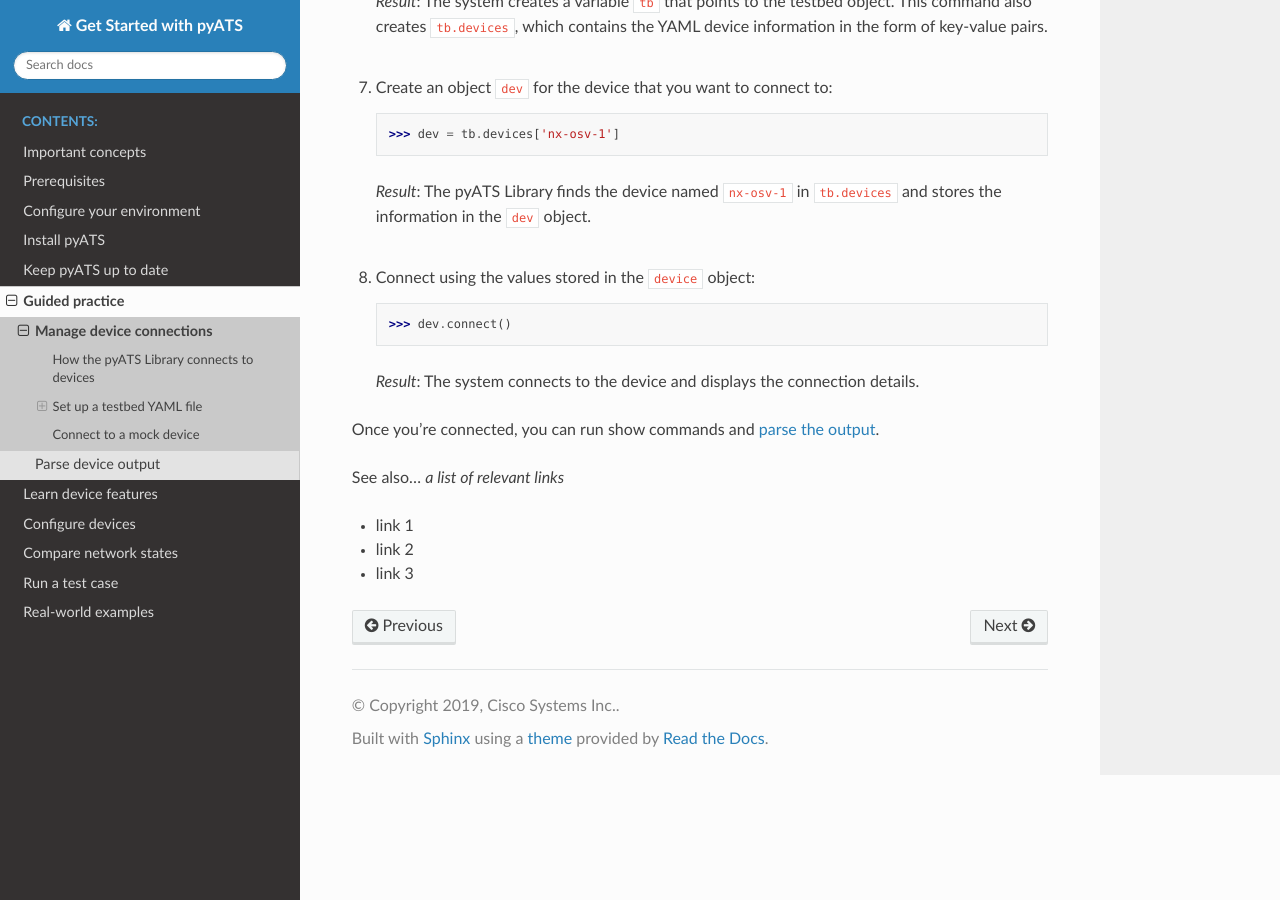
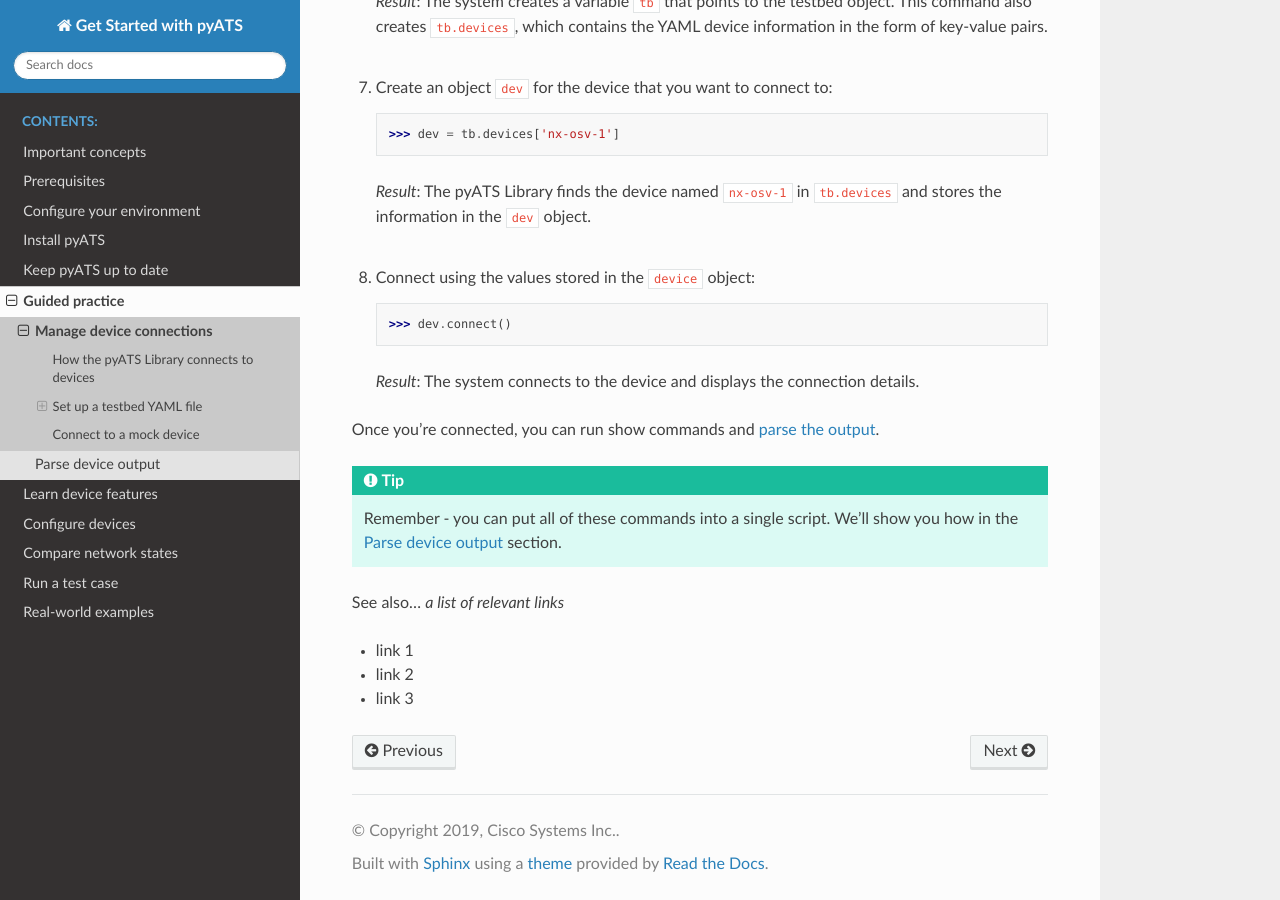
Before and after one commit to CiscoTestAutomation/getting-started, a Sphinx documentation site: the page built from source/quickstart/manageconnections.rst, in a window 1280 px wide and 900 px high, scrolled down 3658 px. Built offline with Sphinx 7.4.7 and the Read the Docs theme 2.0.0, drawn with Linux system fonts in a browser that asks for light colours; pages that are not in the unit, such as notebooks, are missing from menus.

Commit message:
Added a note about putting the commands into a script.

```diff
--- a/source/quickstart/keyconcepts.rst
+++ b/source/quickstart/keyconcepts.rst
@@ -94,3 +94,5 @@
     * Source location for installation files
     * Architecture (32-bit available internally *only*)
     * Defaults - no Cisco-specific defaults for external release
+
+   Mock device
--- a/source/quickstart/manageconnections.rst
+++ b/source/quickstart/manageconnections.rst
@@ -151,7 +151,7 @@
 
 Once you're connected, you can run show commands and :ref:`parse the output <parse-output>`.
 
-
+.. tip:: Remember - you can put all of these commands into a single script. We'll show you how in the :ref:`parse-output` section.
 
 See also...
 *a list of relevant links*
```
